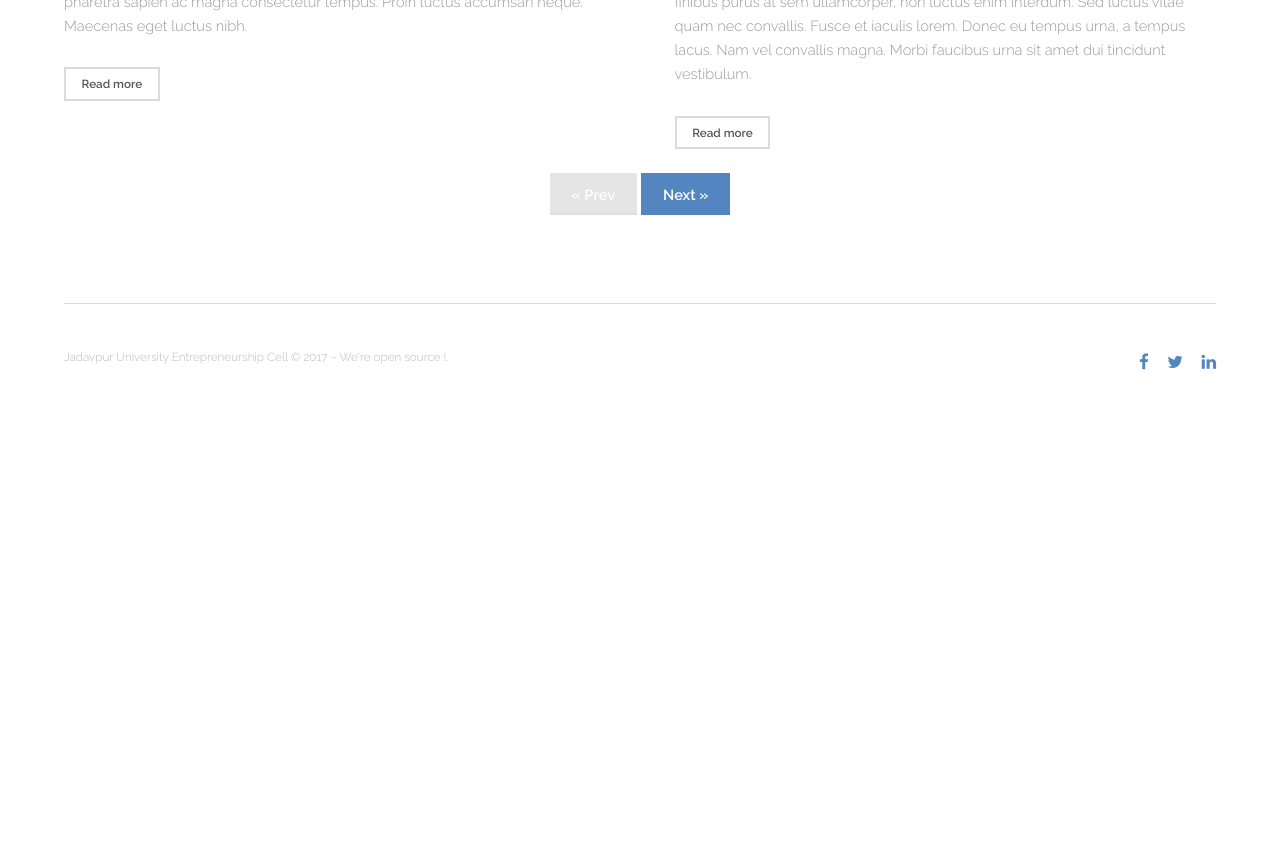
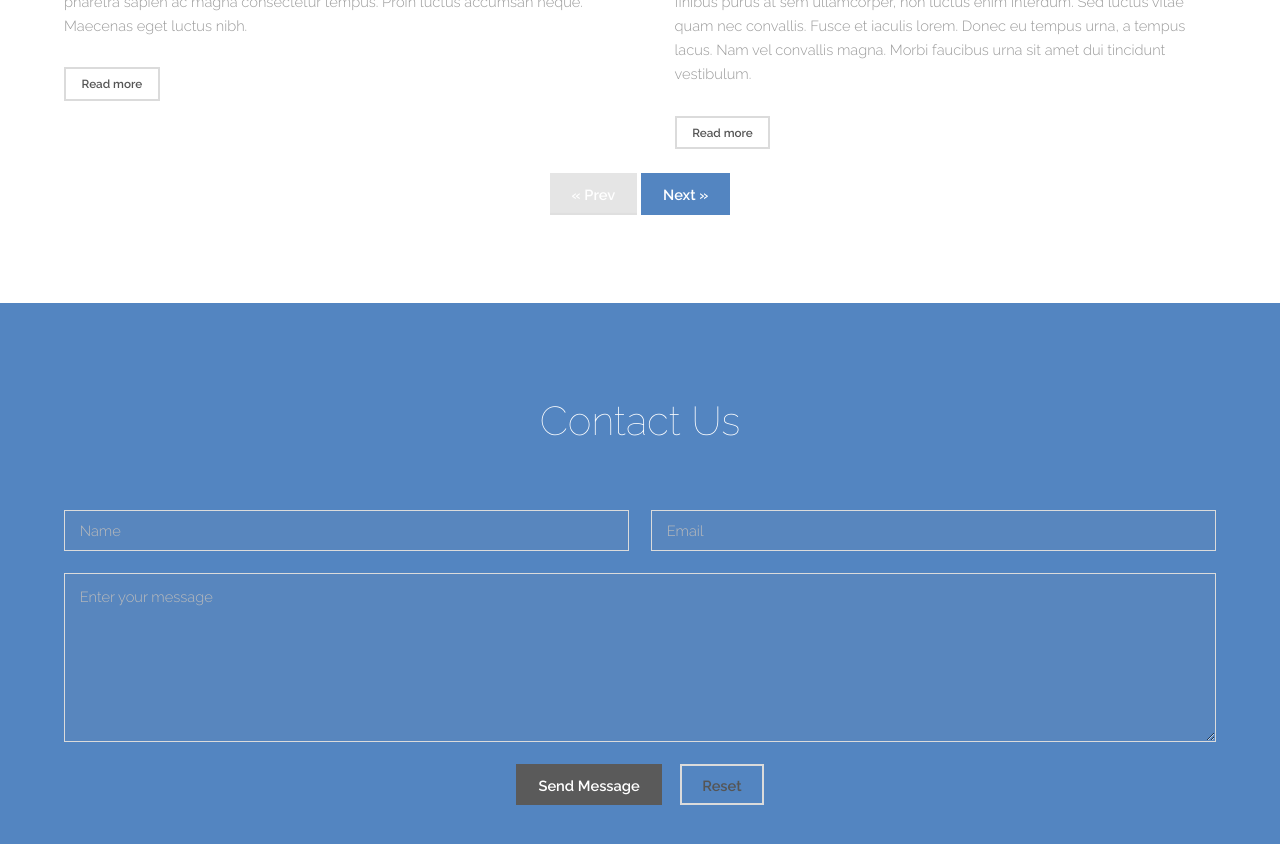
Before and after one commit to say4n/abc, a Jekyll site: the page built from index.html, in a window 1280 px wide and 900 px high, scrolled down 3290 px. Shown: the top 844 px of the window. Built offline with Jekyll 4.4.1, drawn with Linux system fonts in a browser that asks for light colours; the list of posts is cut into pages by our own code; before the commit the page ends 3695 px from its top, so only the background shows below that.

Commit message:
Added form

```diff
--- a/Gemfile
+++ b/Gemfile
@@ -11,9 +11,6 @@ ruby RUBY_VERSION
 # Happy Jekylling!
 gem "jekyll", "3.4.3"
 
-# This is the default theme for new Jekyll sites. You may change this to anything you like.
-gem "minima", "~> 2.0"
-
 # If you want to use GitHub Pages, remove the "gem "jekyll"" above and
 # uncomment the line below. To upgrade, run `bundle update github-pages`.
 # gem "github-pages", group: :jekyll_plugins
--- a/_includes/footer.html
+++ b/_includes/footer.html
@@ -3,7 +3,7 @@
 	<div class="inner">
 		<div class="flex">
 			<div class="copyright">
-				Jadavpur University Entrepreneurship Cell &copy; 2017 – We're <a href="https://github.com/E-Cell-JU/abc">open source !</a>.
+				Jadavpur University Entrepreneurship Cell &copy; 2017 – We're <a href="https://github.com/E-Cell-JU/abc" style="color: #8BC34A">open source !</a>.
 			</div>
 			<ul class="icons">
 				<li><a href="#" class="icon fa-facebook"><span class="label">Facebook</span></a></li>
--- /dev/null
+++ b/_includes/form.html
@@ -0,0 +1,30 @@
+<!-- Form -->
+<section class="wrapper style1 special">
+	<div class="inner">
+		<header>
+			<h2>Contact Us</h2>
+		</header>
+
+		<form method="post" action="#">
+			<div class="row uniform">
+				<div class="6u 12u$(xsmall)">
+					<input type="text" name="name" id="name" value="" placeholder="Name" />
+				</div>
+				<div class="6u$ 12u$(xsmall)">
+					<input type="email" name="email" id="email" value="" placeholder="Email" />
+				</div>
+				<!-- Break -->
+				<div class="12u$">
+					<textarea name="message" id="message" placeholder="Enter your message" rows="6"></textarea>
+				</div>
+				<!-- Break -->
+				<div class="12u$">
+					<ul class="actions">
+						<li><input type="submit" value="Send Message" /></li>
+						<li><input type="reset" value="Reset" class="alt" /></li>
+					</ul>
+				</div>
+			</div>
+		</form>
+	</div>
+</section>
--- a/_layouts/page.html
+++ b/_layouts/page.html
@@ -98,6 +98,8 @@
 				</div>
 			</section>
 
+
+		{% include form.html %}
 		{% include footer.html %}
 
 		<!-- Scripts -->
--- a/_layouts/post.html
+++ b/_layouts/post.html
@@ -46,6 +46,7 @@
 				</div>
 			</section>
 
+		{% include form.html %}
 		{% include footer.html %}
 
 		<!-- Scripts -->
```
Also changed, not shown: Gemfile.lock.
